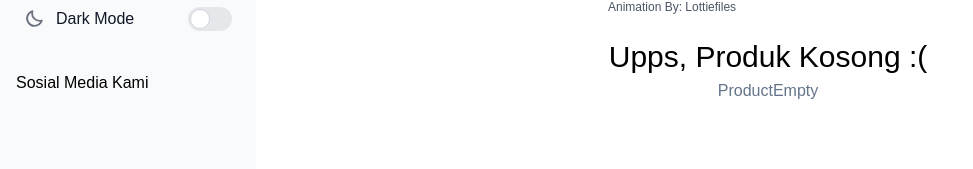
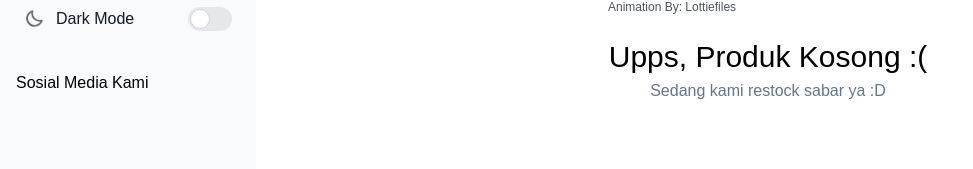
Before and after one commit to ikhlasdansantai/RenzAura, a React (Vite) app: page /makanan in a window 1280 px wide. Shown: the part 469-638 px from the top of the page, without its empty margins (0-973 px from the left). Built offline with nearby package versions, Linux system fonts and the light colour scheme; some icons are missing.

Commit message:
UI( Mengganti text desc untuk comp defaultComp )

```diff
--- a/src/Components/ProductEmpty/ProductEmpty.tsx
+++ b/src/Components/ProductEmpty/ProductEmpty.tsx
@@ -8,7 +8,7 @@ export default function ProductEmpty() {
         <figcaption className="text-xs sm:text-left text-gray-600">Animation By: Lottiefiles</figcaption>
       </figure>
       <h2 className="dark:text-white mt-6 text-3xl">Upps, Produk Kosong :(</h2>
-      <p className="mt-1 text-slate-500 dark:text-slate-400">ProductEmpty</p>
+      <p className="mt-1 text-slate-500 dark:text-slate-400">Sedang kami restock sabar ya :D</p>
     </section>
   );
 }
```
